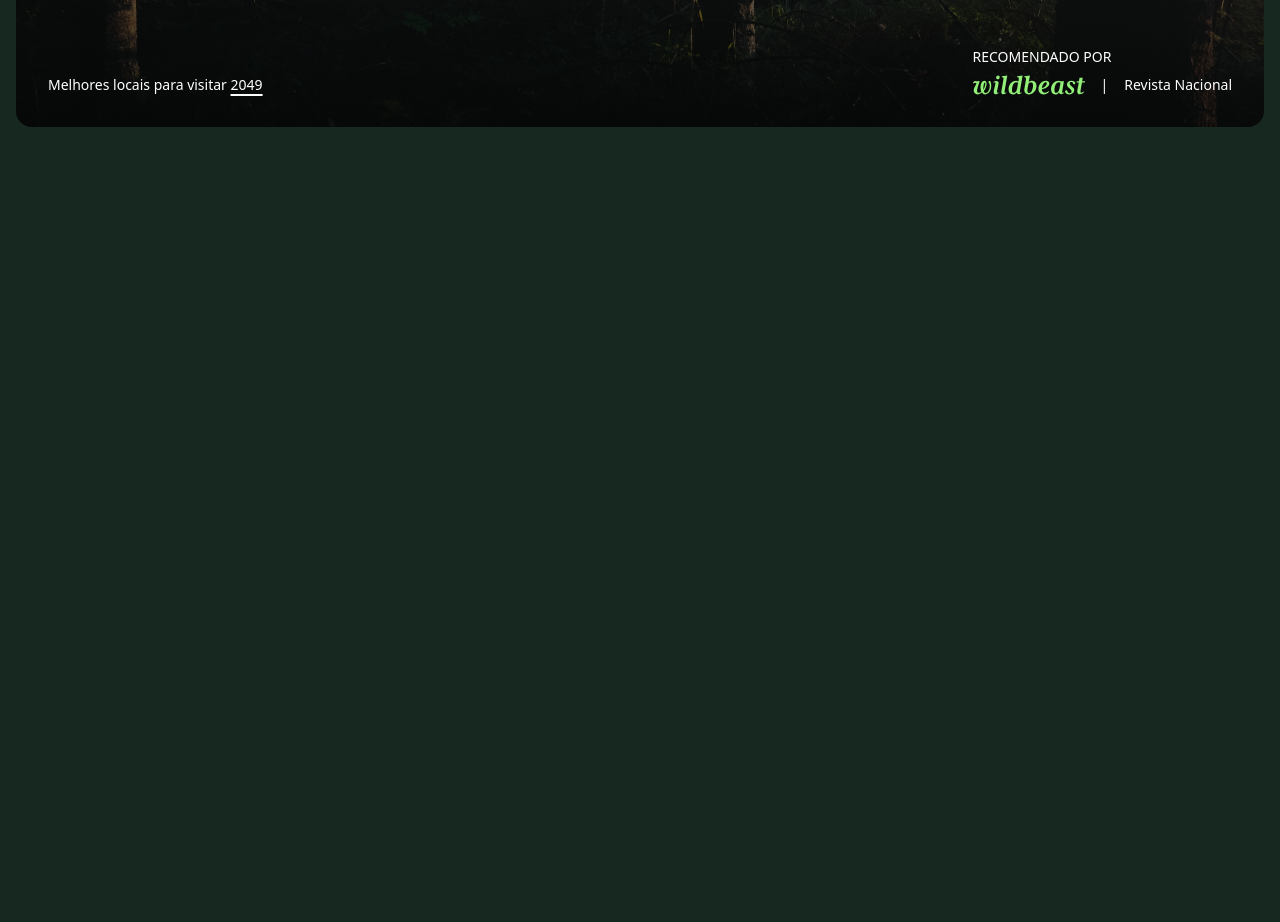
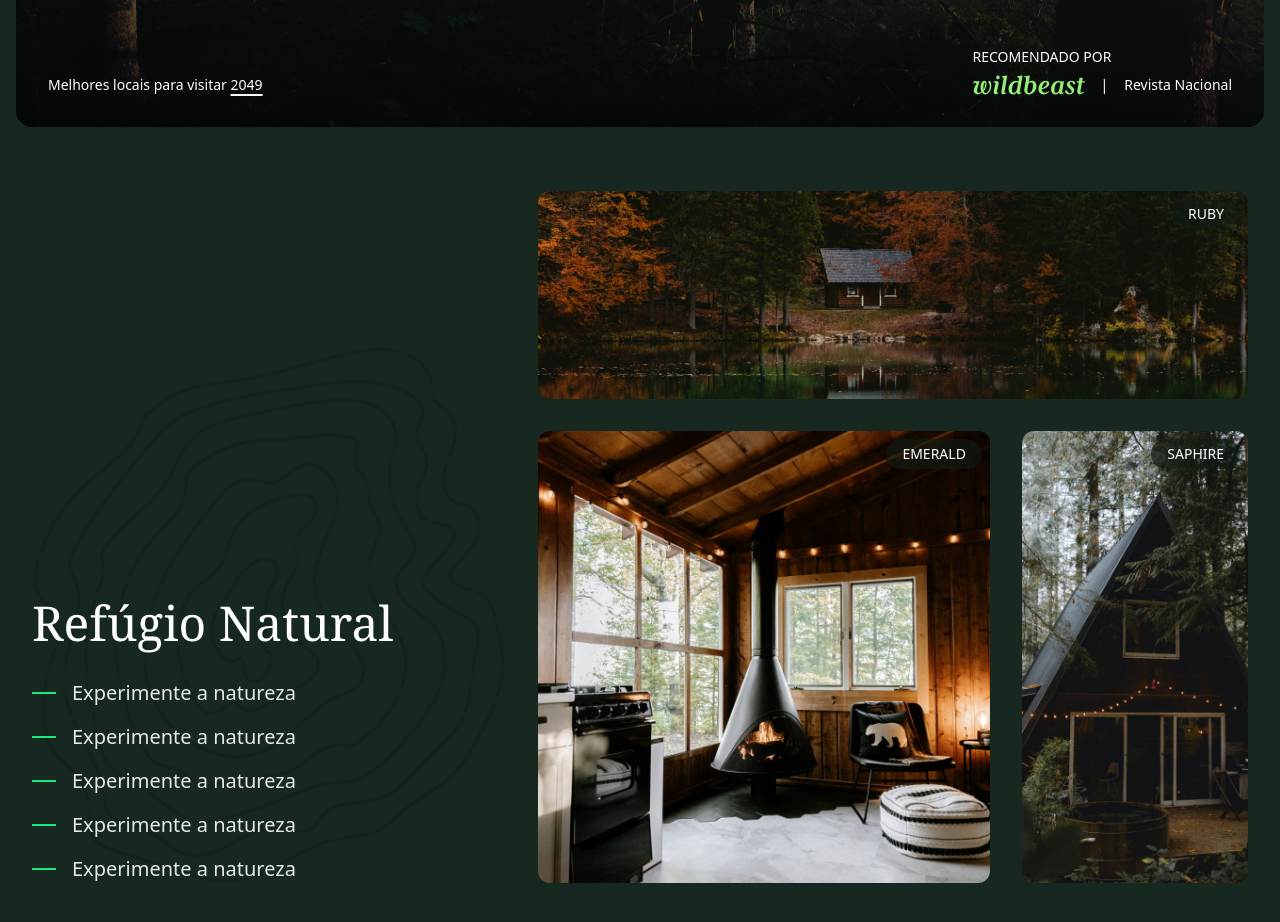
Before and after one commit to sarahprando/forest, a website: page src/index.html in a window 1280 px wide. Shown: the part 620-1542 px from the top of the page. Before the commit the page ends 1131 px from the top, so only its background shows below. Drawn offline with Linux system fonts and the light colour scheme.

Commit message:
update section acomodacoes

```diff
--- a/src/index.html
+++ b/src/index.html
@@ -107,6 +107,79 @@
           </div>
         </div>
       </div>
+
+      <!-- amocodacoes -->
+      <section
+        id="acomodacoes"
+        class="grid gap-8 lg:grid-cols-[2fr_3fr] container mb-12 sm:mb-16 pt-16"
+      >
+        <div
+          class="content-end bg-[url('./img/padrao.svg')] bg-no-repeat bg-contain bg-left-bottom"
+        >
+          <h2 class="text-white mb-8 text-4xl font-serif lg:text-5xl">
+            Refúgio Natural
+          </h2>
+          <ul
+            class="text-gray-200 *:flex *:items-center *:gap-4 space-y-4 sm:text-xl"
+          >
+            <li>
+              <span class="h-0.5 w-6 bg-verde-400 inline-block"></span
+              >Experimente a natureza
+            </li>
+            <li>
+              <span class="h-0.5 w-6 bg-verde-400 inline-block"></span
+              >Experimente a natureza
+            </li>
+            <li>
+              <span class="h-0.5 w-6 bg-verde-400 inline-block"></span
+              >Experimente a natureza
+            </li>
+            <li>
+              <span class="h-0.5 w-6 bg-verde-400 inline-block"></span
+              >Experimente a natureza
+            </li>
+            <li>
+              <span class="h-0.5 w-6 bg-verde-400 inline-block"></span
+              >Experimente a natureza
+            </li>
+          </ul>
+        </div>
+        <div class="grid grid-cols-[2fr_1fr] gap-4 sm:gap-8">
+          <div class="col-span-full grid *:col-start-1 *:row-start-1">
+            <img
+              class="h-52 object-cover w-full rounded-xl"
+              src="img/casa1.jpg"
+              alt="Casa 1"
+            />
+            <span
+              class="uppercase text-white rounded-full bg-verde-900/60 px-4 py-2 text-sm/none self-start justify-self-end m-2"
+              >Ruby</span
+            >
+          </div>
+          <div class="grid *:col-start-1 *:row-start-1">
+            <img
+              class="size-full object-cover w-full rounded-xl"
+              src="img/casa2.jpg"
+              alt="Casa 2"
+            />
+            <span
+              class="uppercase text-white rounded-full bg-verde-900/60 px-4 py-2 text-sm/none self-start justify-self-end m-2"
+              >Emerald</span
+            >
+          </div>
+          <div class="grid *:col-start-1 *:row-start-1">
+            <img
+              class="size-full object-cover w-full rounded-xl"
+              src="img/casa3.jpg"
+              alt="Casa 3"
+            />
+            <span
+              class="uppercase text-white rounded-full bg-verde-900/60 px-4 py-2 text-sm/none self-start justify-self-end m-2"
+              >Saphire</span
+            >
+          </div>
+        </div>
+      </section>
     </main>
   </body>
 </html>
```
Also changed, not shown: src/output.css.
